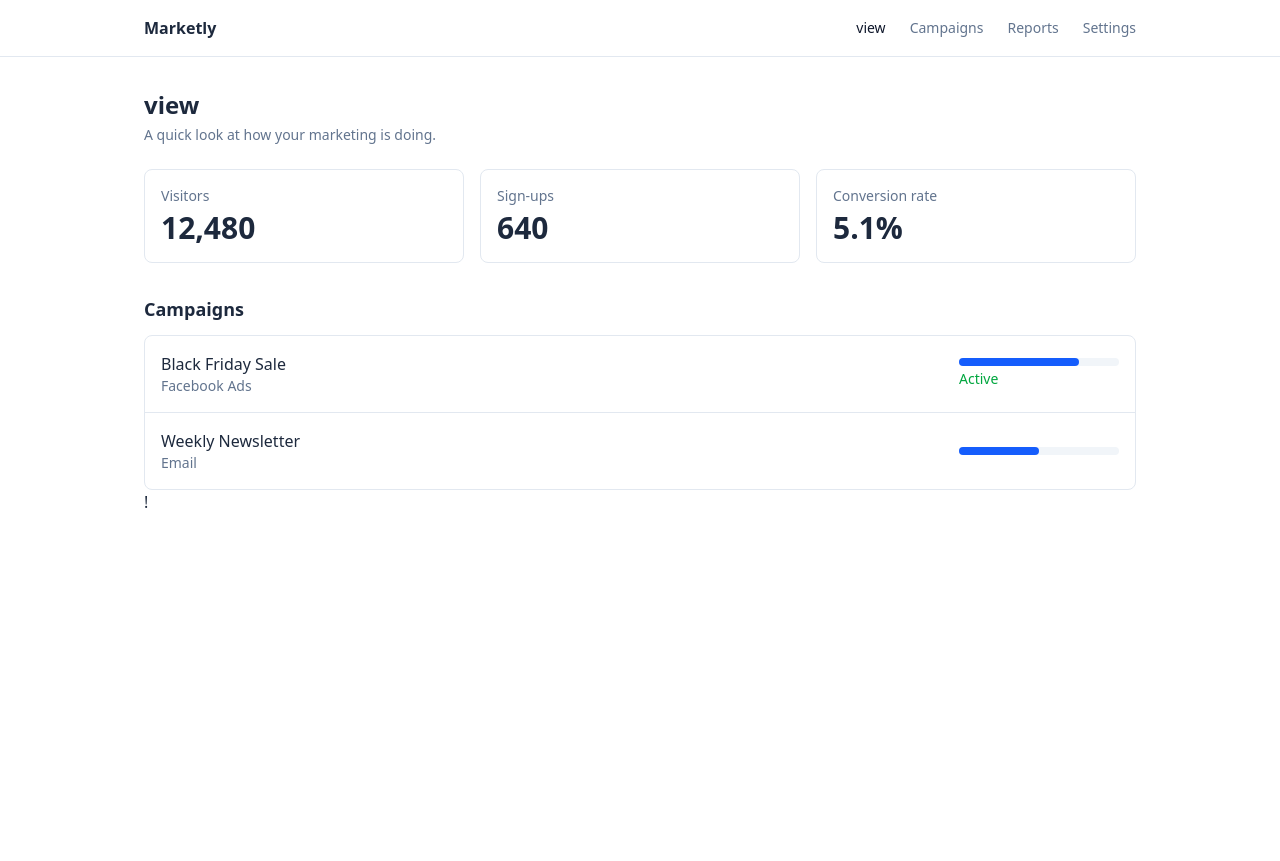
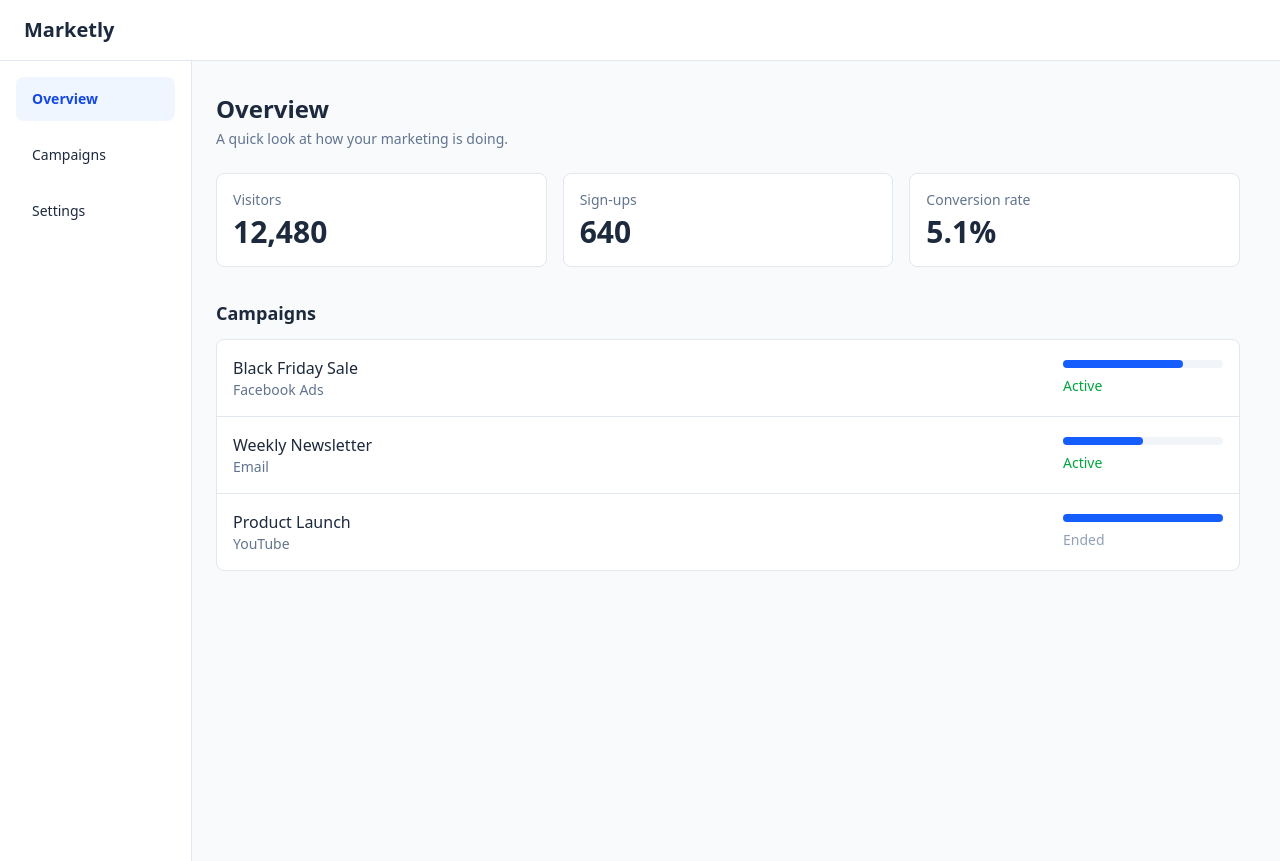
Before and after one commit to justinjnr23-hub/marketing-dashboard, a plain HTML site: page index.html in a window 1280 px wide. Before the commit the page ends 800 px from the top, so only its background shows below. Drawn offline with nearby package versions, Linux system fonts and the light colour scheme.

Commit message:
style: organize Tailwind dashboard using utility classes

```diff
--- a/index.html
+++ b/index.html
@@ -1,74 +1,163 @@
 <!DOCTYPE html>
 <html lang="en">
 <head>
-  <meta charset="UTF-8" />
+  <meta charset="UTF-8"/>
   <meta name="viewport" content="width=device-width, initial-scale=1" />
+
   <title>Simple Marketing Dashboard</title>
+
   <script src="https://cdn.jsdelivr.net/npm/@tailwindcss/browser@4"></script>
 </head>
-<body class="bg-white text-slate-800">
-    <!--my Top navigation -->
-  <header class="border-b border-slate-200">
-    <div class="mx-auto flex max-w-5xl items-center justify-between px-4 py-4">
-      <span class="font-semibold">Marketly</span>
-      <nav class="flex gap-6 text-sm text-slate-500">
-        <a href="#" class="font-medium text-slate-900">view</a>
-        <a href="#" class="hover:text-slate-900">Campaigns</a>
-        <a href="#" class="hover:text-slate-900">Reports</a>
-        <a href="#" class="hover:text-slate-900">Settings</a>
+
+<body class="bg-slate-50 text-slate-800">
+
+  <!-- Header -->
+  <header class="bg-white border-b border-slate-200">
+
+    <div class="max-w-7xl mx-auto px-6 py-4">
+      <span class="font-semibold text-xl">Marketly</span>
+    </div>
+
+  </header>
+
+  <!-- Main Layout -->
+  <div class="flex flex-col md:flex-row min-h-screen">
+
+    <!-- Sidebar -->
+    <aside class="w-full md:w-48 shrink-0 border-b md:border-b-0 md:border-r border-slate-200 bg-white">
+
+      <nav class="flex flex-row flex-wrap md:flex-col gap-3 text-sm p-4">
+
+        <a href="#overview"
+          class="bg-blue-50 text-blue-700 font-semibold rounded-lg px-4 py-3">
+          Overview
+        </a>
+
+        <a href="#campaigns"
+          class="hover:bg-blue-50 hover:text-blue-700 rounded-lg px-4 py-3">
+          Campaigns
+        </a>
+
+        <a href="#settings"
+          class="hover:bg-blue-50 hover:text-blue-700 rounded-lg px-4 py-3">
+          Settings
+        </a>
+
       </nav>
-    </div>
-  </header>
-   <!--my main section-->
-   <section>
-   <main class="mx-auto max-w-5xl px-4 py-8">
-    <h1 class="text-2xl font-semibold">view</h1>
-    <p class="mt-1 text-sm text-slate-500">A quick look at how your marketing is doing.</p>
 
-    <!-- the Stats -->
-    <section class="mt-6 grid grid-cols-1 gap-4 sm:grid-cols-3">
-      <div class="rounded-lg border border-slate-200 p-4">
+    </aside>
+
+    <!-- Main Section -->
+    <main class="flex-1 min-w-0 px-4 sm:px-6 py-8">
+
+      <div class="max-w-5xl">
+
+        <section id="overview">
+
+          <h1 class="text-2xl font-semibold">Overview</h1>
+
+          <p class="mt-1 text-sm text-slate-500">
+            A quick look at how your marketing is doing.
+          </p>
+
+        </section>
+
+        <!-- Statistics/facts -->
+        <section class="mt-6 grid grid-cols-1 gap-4 sm:grid-cols-2 lg:grid-cols-3">
+
+          <div class="rounded-lg border border-slate-200 bg-white p-4">
             <p class="text-sm text-slate-500">Visitors</p>
             <p class="mt-1 text-3xl font-semibold">12,480</p>
           </div>
-      <div class="rounded-lg border border-slate-200 p-4">
+
+          <div class="rounded-lg border border-slate-200 bg-white p-4">
             <p class="text-sm text-slate-500">Sign-ups</p>
             <p class="mt-1 text-3xl font-semibold">640</p>
           </div>
-      <div class="rounded-lg border border-slate-200 p-4">
+
+          <div class="rounded-lg border border-slate-200 bg-white p-4">
             <p class="text-sm text-slate-500">Conversion rate</p>
             <p class="mt-1 text-3xl font-semibold">5.1%</p>
           </div>
+
         </section>
-    <!-- the Campaign list -->
-    <section class="mt-8">
+
+        <!-- Campaign List -->
+        <section id="campaigns" class="mt-8">
+
           <h2 class="text-lg font-semibold">Campaigns</h2>
-      <ul class="mt-3 divide-y divide-slate-200 rounded-lg border border-slate-200">
-        <li class="flex items-center justify-between gap-4 p-4">
+
+          <ul class="mt-3 divide-y divide-slate-200 rounded-lg border border-slate-200 bg-white">
+
+            <!-- Black Friday Sale -->
+            <li class="flex flex-col sm:flex-row sm:items-center sm:justify-between gap-4 p-4">
+
               <div class="min-w-0">
                 <p class="truncate font-medium">Black Friday Sale</p>
                 <p class="text-sm text-slate-500">Facebook Ads</p>
               </div>
-          <div class="hidden w-40 sm:block">
-            <div class="h-2 rounded-full bg-slate-100"><div class="h-2 w-3/4 rounded-full bg-blue-600"></div>
+
+              <div class="flex flex-col gap-2 sm:w-40">
+
+                <div class="h-2 rounded-full bg-slate-100">
+                  <div class="h-2 w-3/4 rounded-full bg-blue-600"></div>
                 </div>
-        <!-- contains weekly newsletter -->
+
                 <span class="text-sm text-green-600">Active</span>
+
+              </div>
+
             </li>
-        <li class="flex items-center justify-between gap-4 p-4">
+
+            <!-- Weekly Newsletter -->
+            <li class="flex flex-col sm:flex-row sm:items-center sm:justify-between gap-4 p-4">
+
               <div class="min-w-0">
                 <p class="truncate font-medium">Weekly Newsletter</p>
                 <p class="text-sm text-slate-500">Email</p>
               </div>
-          <div class="hidden w-40 sm:block">
-            <div class="h-2 rounded-full bg-slate-100"><div class="h-2 w-1/2 rounded-full bg-blue-600"></div></div>
 
+              <div class="flex flex-col gap-2 sm:w-40">
 
+                <div class="h-2 rounded-full bg-slate-100">
+                  <div class="h-2 w-1/2 rounded-full bg-blue-600"></div>
+                </div>
 
+                <span class="text-sm text-green-600">Active</span>
 
+              </div>
+
+            </li>
+
+            <!-- Product Launch -->
+            <li class="flex flex-col sm:flex-row sm:items-center sm:justify-between gap-4 p-4">
+
+              <div class="min-w-0">
+                <p class="truncate font-medium">Product Launch</p>
+                <p class="text-sm text-slate-500">YouTube</p>
+              </div>
+
+              <div class="flex flex-col gap-2 sm:w-40">
+
+                <div class="h-2 rounded-full bg-slate-100">
+                  <div class="h-2 w-full rounded-full bg-blue-600"></div>
+                </div>
+
+                <span class="text-sm text-slate-400">Ended</span>
+
+              </div>
+
+            </li>
+
+          </ul>
 
         </section>
 
+      </div>
+
+    </main>
+
+  </div>
+
 </body>
 </html>
-!
```
Lines whose indentation alone changed are shown as unchanged.
